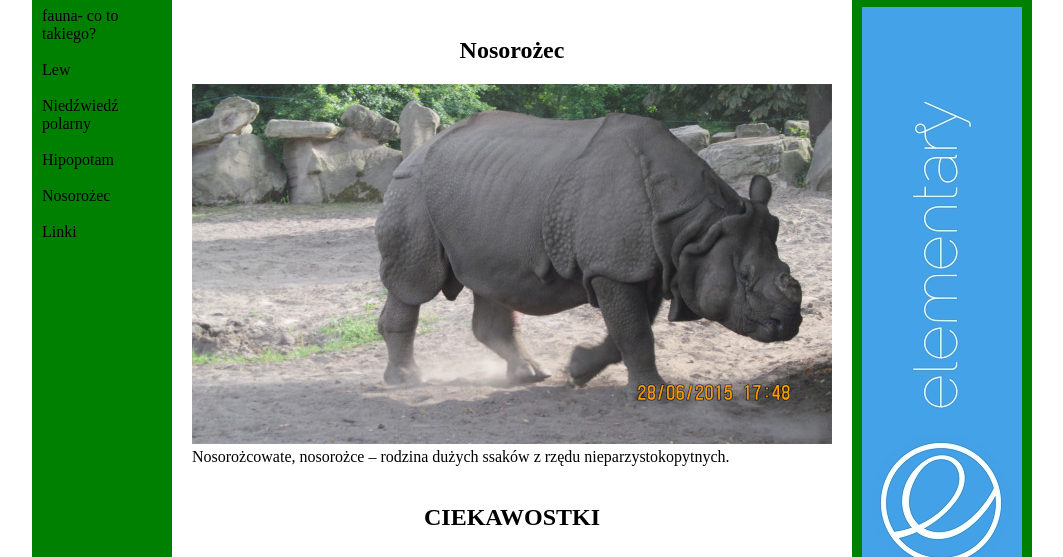
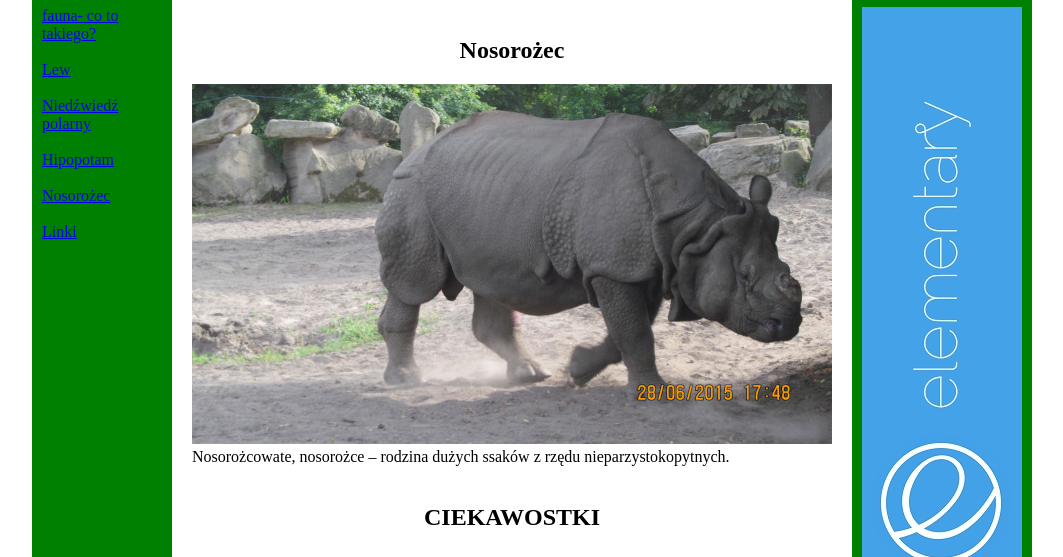
Before and after one commit to 2c-11-2021/nosorozec, a plain HTML site: page index.html in a window 1280 px wide. Shown: the part 191-748 px from the top of the page, without its empty margins (108-1171 px from the left). Drawn offline with Linux system fonts and the light colour scheme.

Commit message:
Update index.html

```diff
--- a/index.html
+++ b/index.html
@@ -64,13 +64,13 @@
 		</div>
 
 		<div id="nav">
-			fauna- co to takiego? <br />
+			<a href="https://2c-11-2021.github.io/fauna1/">fauna- co to takiego?<a/> <br />
 			<br/>
-			Lew <br /> <br />
-			Niedźwiedź polarny <br /> <br />
-			Hipopotam <br /> <br />
-			Nosorożec <br /> <br />
-			Linki<br/> <br />
+			<a href="https://2c-11-2021.github.io/lew/">Lew <a/><br /> <br />
+			<a href="https://2c-11-2021.github.io/niedzwiadek/">Niedźwiedź polarny<a/> <br /> <br />
+			<a href="https://2c-11-2021.github.io/hipopotam1/">Hipopotam <a/><br /> <br />
+			<a href="https://2c-11-2021.github.io/nosorozec/">Nosorożec <a/><br /> <br />
+			<a href="https://2c-11-2021.github.io/linki/">Linki<a/><br/> <br />
 		</div>
 
 		<div id="content">
```
